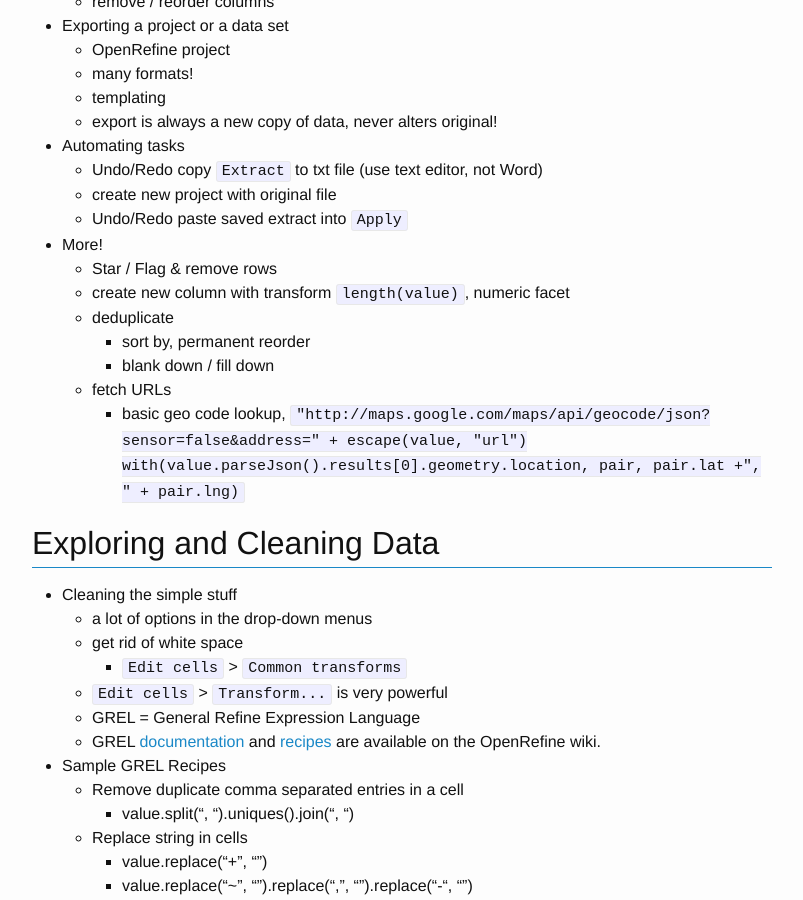
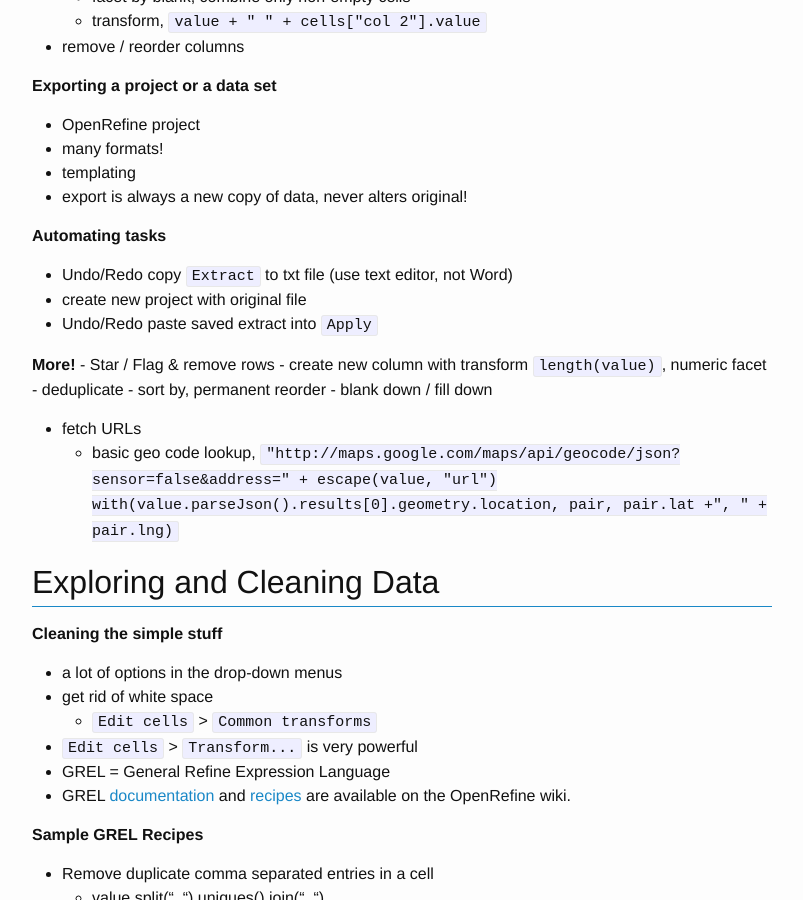
Before and after one commit to mbolam/DSWS_OpenRefine, a Jekyll site: the page built from 4-cleaning.md, in a window 1280 px wide and 900 px high, scrolled down 1137 px. Shown: the whole window, without its empty margins (238-1041 px from the left). Built offline with Jekyll 4.4.1, drawn with Linux system fonts in a browser that asks for light colours.

Commit message:
layout design

```diff
--- a/4-cleaning.md
+++ b/4-cleaning.md
@@ -26,12 +26,12 @@ The data fields are
 
 # Navigating OpenRefine
 
-- Creating a project
+**Creating a project**
   - check character encoding, options
   - Refine never over writes your original data, it creates a copy!
   - information is *not* sent over internet
 
-- Manipulating columns
+**Manipulating columns**
   - text filter
   - faceting
   - edit cells / facets
@@ -44,18 +44,18 @@ The data fields are
     - transform, `value + " " + cells["col 2"].value`
   - remove / reorder columns
 
-- Exporting a project or a data set
+**Exporting a project or a data set**
   - OpenRefine project
   - many formats!
   - templating
   - export is always a new copy of data, never alters original!
 
-- Automating tasks
+**Automating tasks**
   - Undo/Redo copy `Extract` to txt file (use text editor, not Word)
   - create new project with original file
   - Undo/Redo paste saved extract into `Apply`
 
-- More!
+**More!**
 	- Star / Flag & remove rows
 	- create new column with transform `length(value)`, numeric facet
 	- deduplicate
@@ -67,7 +67,7 @@ The data fields are
 
 # Exploring and Cleaning Data
 
-- Cleaning the simple stuff
+**Cleaning the simple stuff**
   - a lot of options in the drop-down menus
   - get rid of white space
     - `Edit cells` > `Common transforms`
@@ -75,7 +75,7 @@ The data fields are
   - GREL = General Refine Expression Language
   - GREL [documentation](https://github.com/OpenRefine/OpenRefine/wiki/General-Refine-Expression-Language) and [recipes](https://github.com/OpenRefine/OpenRefine/wiki/Recipes) are available on the OpenRefine wiki.
 
-- Sample GREL Recipes
+**Sample GREL Recipes**
    - Remove duplicate comma separated entries in a cell
      - value.split(", ").uniques().join(", ")
    - Replace string in cells
@@ -86,7 +86,7 @@ The data fields are
    - Convert number with text to number
      - toNumber(value.replace(" million", ""))*1000000
 
-- Splitting, faceting, and clustering
+**Splitting, faceting, and clustering**
   - multi-valued fields can be a barrier to data cleaning
     - `Edit cells` > `Split multi-valued cells...`
     - record view vs. row view
```
